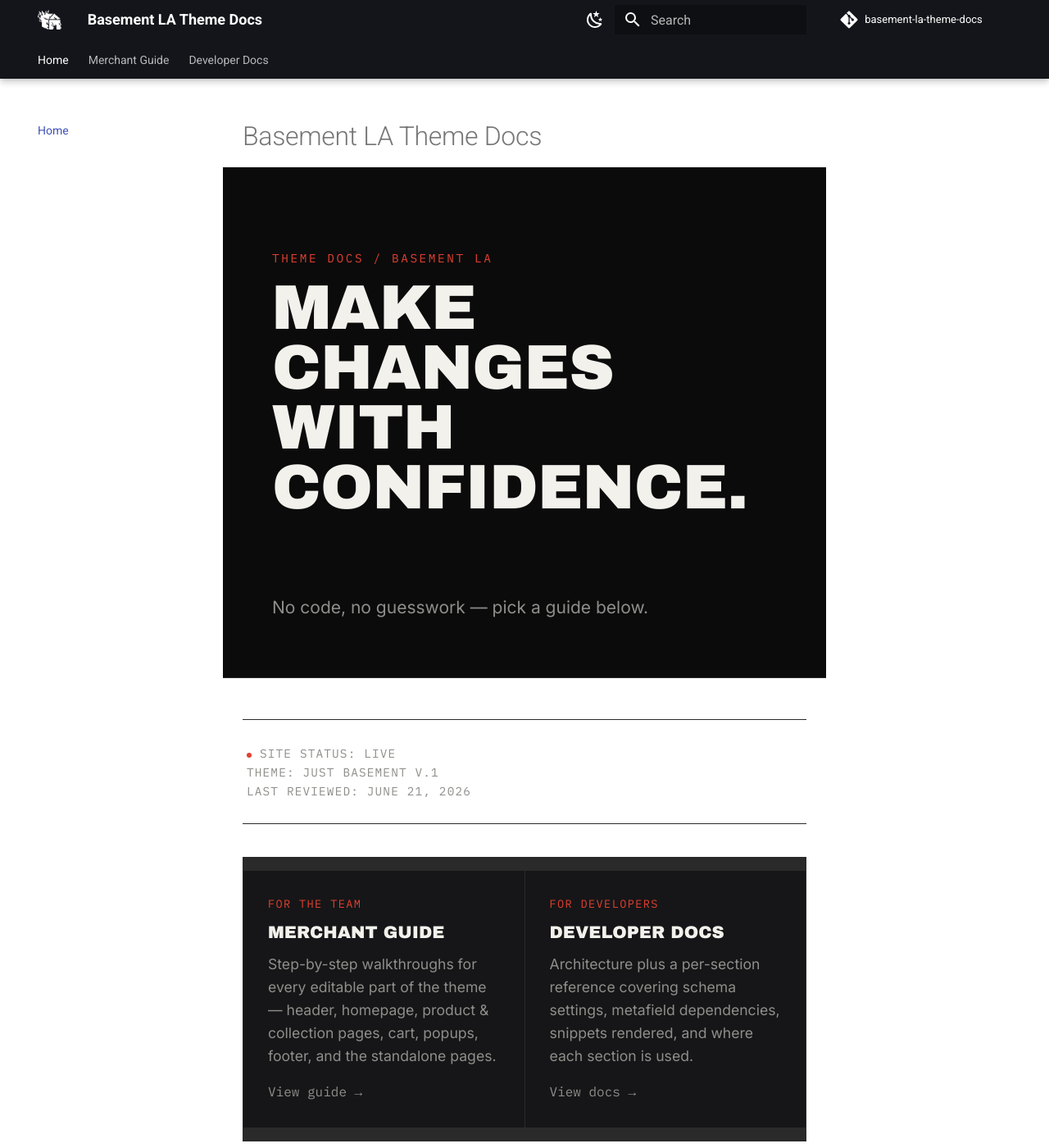
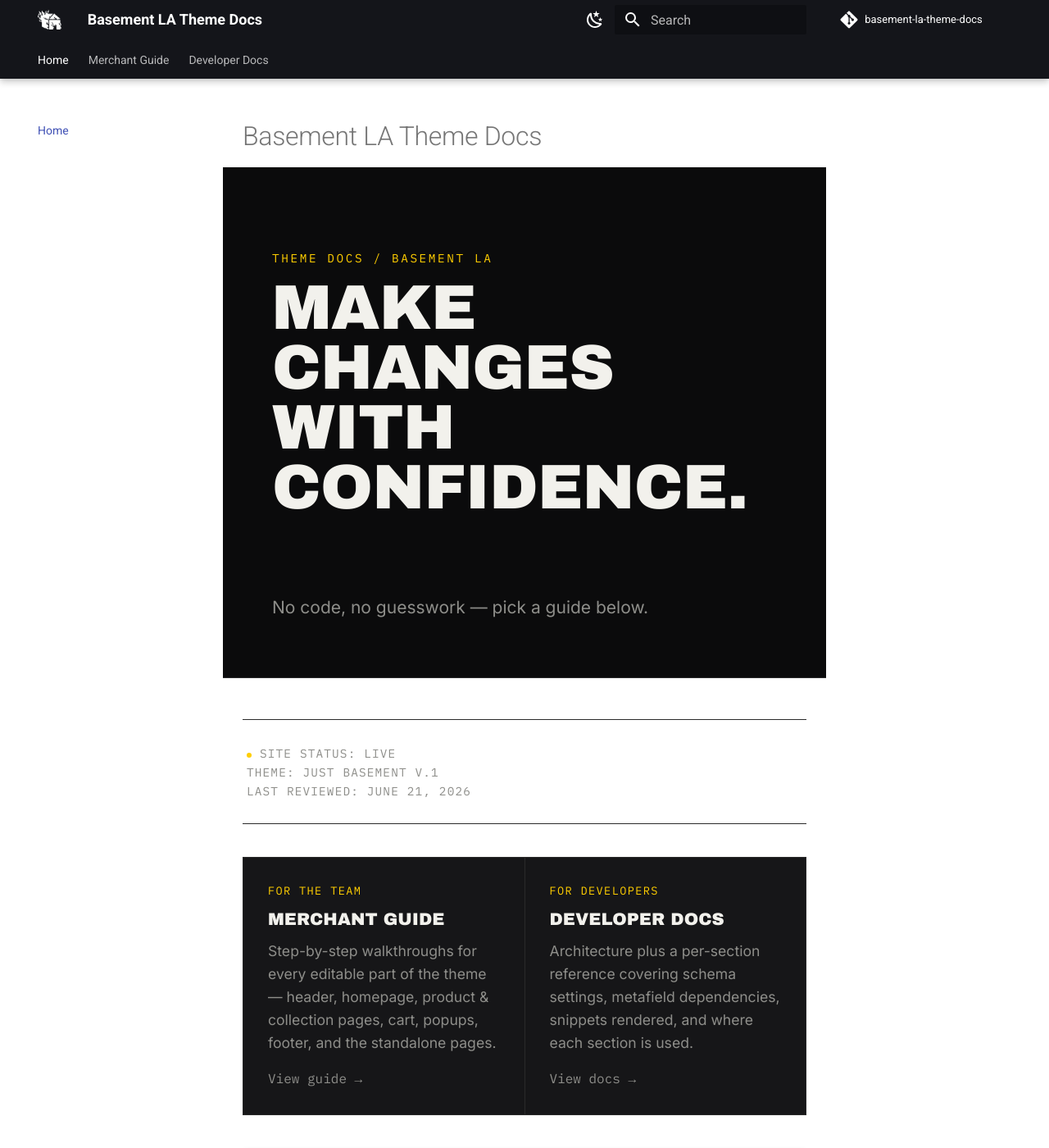
Before and after one commit to basementlosangeles/basement-la-theme-docs, an MkDocs documentation site: the page built from docs/index.md, in a window 1280 px wide and 1400 px high. Shown: the whole window at 82% size. Built offline with MkDocs 1.6.1 and Material for MkDocs 9.7.7, drawn with Linux system fonts in a browser that asks for light colours; comment, search, counter and statistics services are not loaded.

Commit message:
style: update accent color and enhance grid layout in extra.css

```diff
--- a/docs/assets/css/extra.css
+++ b/docs/assets/css/extra.css
@@ -17,7 +17,7 @@
   --bla-surface-hover: #1e1e20;
   --bla-ink: #f2f1ec;
   --bla-ink-muted: #8e8e8a;
-  --bla-accent: #e2402f;       /* swap for your real accent color */
+  --bla-accent: #ffce00;       /* swap for your real accent color */
   --bla-line: #2a2a2a;
 
   --bla-font-display: 'Archivo Black', sans-serif;  /* swap for your real display font */
@@ -100,10 +100,18 @@
 .bla-grid {
   display: grid;
   grid-template-columns: repeat(auto-fit, minmax(240px, 1fr));
+  align-content: stretch;
+  align-items: stretch;
   gap: 1px;
   background: var(--bla-line);
   border: 1px solid var(--bla-line);
   margin: 2rem 0;
+}
+
+/* md_in_html wraps each loose <a class="bla-card"> in a <p> — neutralize that
+   wrapper so .bla-card becomes the real grid item and stretches with its row. */
+.bla-grid > p {
+  display: contents;
 }
 
 .bla-card {
@@ -114,6 +122,7 @@
   display: flex;
   flex-direction: column;
   gap: 0.35rem;
+  height: 100%;
 }
 
 .bla-card:hover { background: var(--bla-surface-hover); }
```
